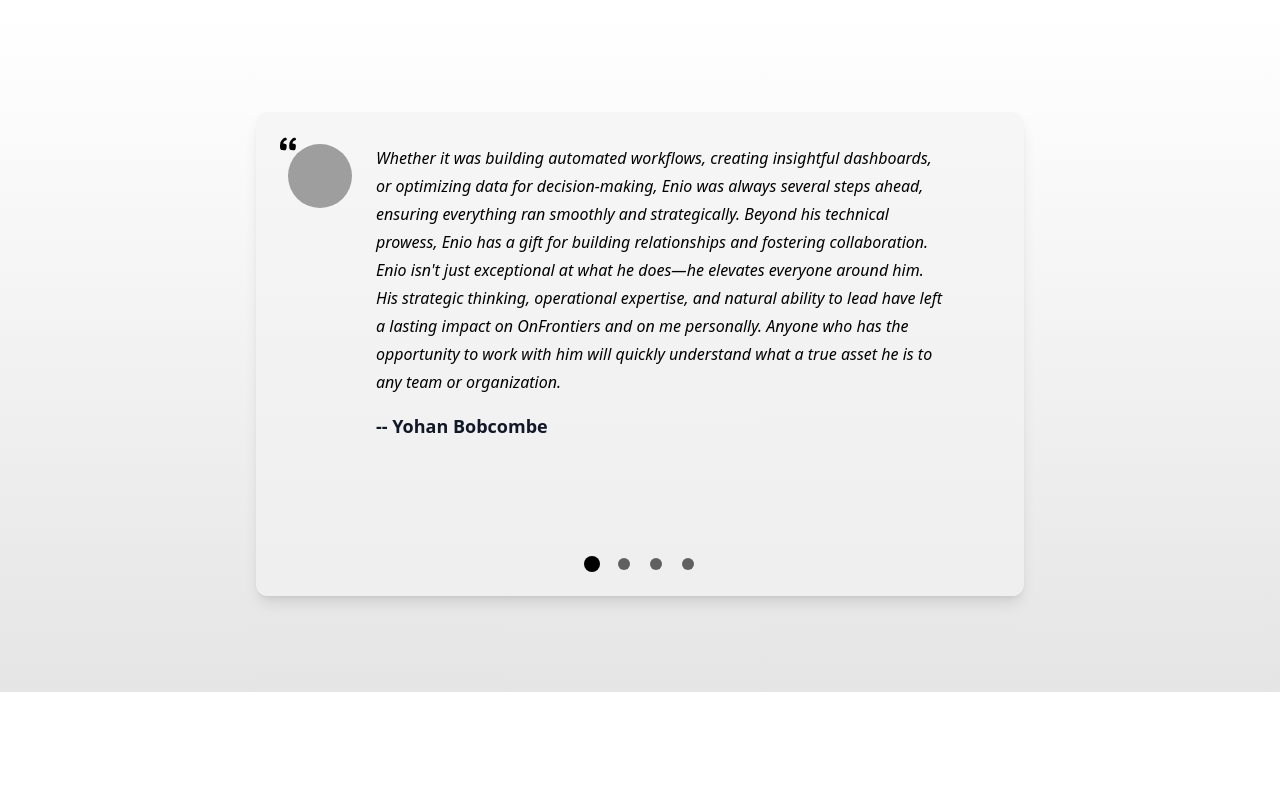
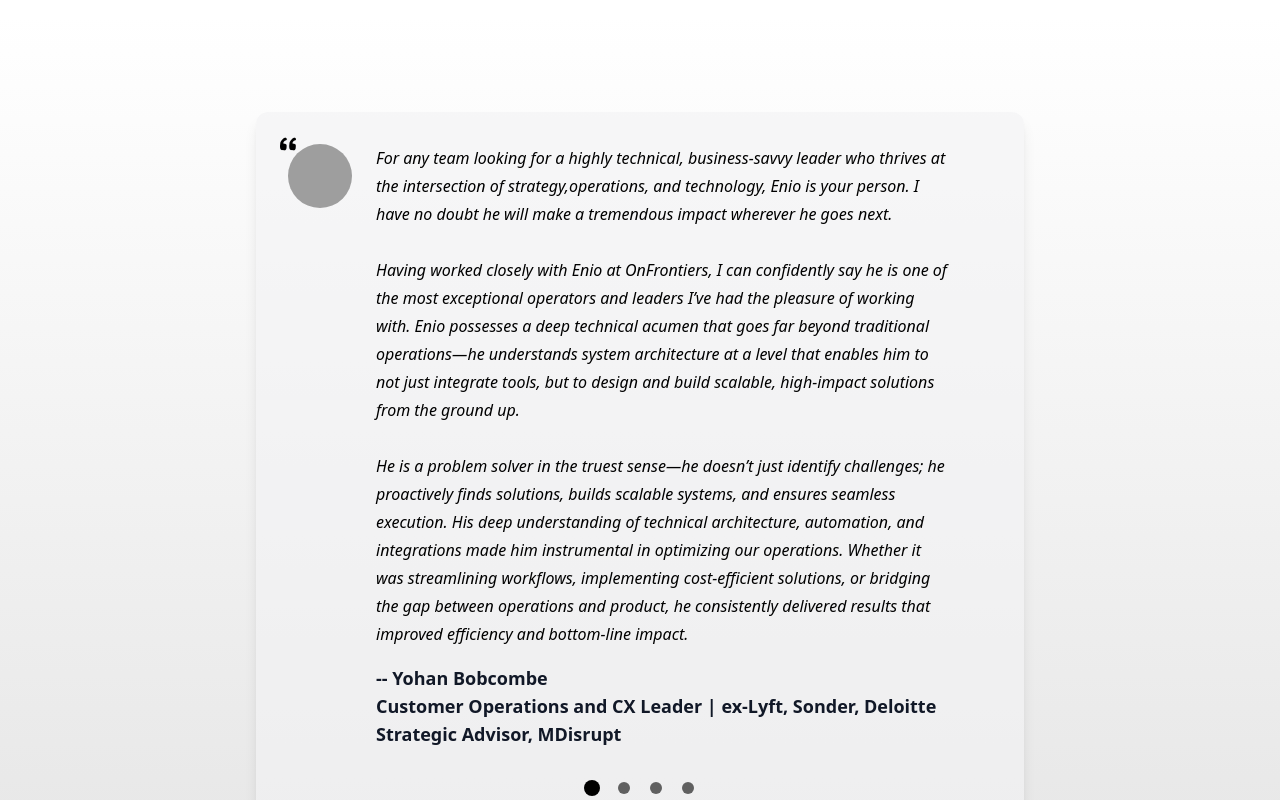
Before and after one commit to borgesenioc/react-resume-enio, a Next.js app: page / in a window 1280 px wide. Shown: the part 3140-3940 px from the top of the page. Built offline with nearby package versions, Linux system fonts and the light colour scheme; grey boxes are pictures that could not be loaded.

Commit message:
Add Yohan's testimonial to my portfolio

```diff
--- a/src/components/Sections/Testimonials.tsx
+++ b/src/components/Sections/Testimonials.tsx
@@ -123,7 +123,7 @@ const Testimonial: FC<{testimonial: Testimonial; isActive: boolean}> = memo(
   ({testimonial: {text, name, image}, isActive}) => (
     <div
       className={classNames(
-        'flex w-full shrink-0 snap-start snap-always flex-col items-start gap-y-4 p-2 transition-opacity duration-1000 sm:flex-row sm:gap-x-6',
+        'whitespace-pre-line flex w-full shrink-0 snap-start snap-always flex-col items-start gap-y-3 p-2 transition-opacity duration-1000 sm:flex-row sm:gap-x-6',
         isActive ? 'opacity-100' : 'opacity-0',
       )}>
       {image ? (
@@ -135,7 +135,7 @@ const Testimonial: FC<{testimonial: Testimonial; isActive: boolean}> = memo(
         <QuoteIcon className="h-5 w-5 shrink-0 text-black sm:h-8 sm:w-8" />
       )}
       <div className="flex flex-col gap-y-4">
-        <p className="prose prose-sm font-medium italic text-black sm:prose-base">{text}</p>
+        <p className="whitespace-pre-line prose prose-sm font-medium italic text-black sm:prose-base">{text}</p>
         <p className="text-xs font-bold text-gray-900 sm:text-sm md:text-base lg:text-lg">-- {name}</p>
       </div>
     </div>
--- a/src/data/data.tsx
+++ b/src/data/data.tsx
@@ -222,28 +222,27 @@ export const testimonial: TestimonialSection = {
   imageSrc: testimonialImage,
   testimonials: [
     {
-      name: 'Yohan Bobcombe',
-      text: `Whether it was building automated workflows, creating insightful dashboards,
-      or optimizing data for decision-making, Enio was always several steps ahead, ensuring
-      everything ran smoothly and strategically. Beyond his technical prowess, Enio has a gift
-      for building relationships and fostering collaboration. Enio isn't just exceptional at
-      what he does—he elevates everyone around him. His strategic thinking, operational expertise,
-      and natural ability to lead have left a lasting impact on OnFrontiers and on me personally.
-      Anyone who has the opportunity to work with him will quickly understand what a true asset he
-      is to any team or organization.`,
+      name: `Yohan Bobcombe
+      Customer Operations and CX Leader | ex-Lyft, Sonder, Deloitte
+      Strategic Advisor, MDisrupt`,
+      text: `For any team looking for a highly technical, business-savvy leader who thrives at the intersection of strategy,operations, and technology, Enio is your person. I have no doubt he will make a tremendous impact wherever he goes next.
+
+       Having worked closely with Enio at OnFrontiers, I can confidently say he is one of the most exceptional operators and leaders I’ve had the pleasure of working with. Enio possesses a deep technical acumen that goes far beyond traditional operations—he understands system architecture at a level that enables him to not just integrate tools, but to design and build scalable, high-impact solutions from the ground up.
+
+       He is a problem solver in the truest sense—he doesn’t just identify challenges; he proactively finds solutions, builds scalable systems, and ensures seamless execution. His deep understanding of technical architecture, automation, and integrations made him instrumental in optimizing our operations. Whether it was streamlining workflows, implementing cost-efficient solutions, or bridging the gap between operations and product, he consistently delivered results that improved efficiency and bottom-line impact.
+       `,
       image:
-        'https://media.licdn.com/dms/image/v2/D4E03AQEutSEdjnoz8Q/profile-displayphoto-shrink_800_800/B4EZRn_GikGYAc-/0/1736911382968?e=1745452800&v=beta&t=IDk-N4kAjetRQCGLIg4vMXTTwG1tXoWF9nehss52jhY',
+        'https://media.licdn.com/dms/image/v2/D5603AQH-aKgELzy8pQ/profile-displayphoto-shrink_800_800/profile-displayphoto-shrink_800_800/0/1707170313673?e=1747267200&v=beta&t=A5GvvriSZ60QQ4oOUhLOwF49FQwgd2R_sY_eWmCoLUU',
     },
     {
-      name: 'Julie Motlagh',
-      text: `Whether it was building automated workflows, creating insightful dashboards,
-      or optimizing data for decision-making, Enio was always several steps ahead, ensuring
-      everything ran smoothly and strategically. Beyond his technical prowess, Enio has a gift
-      for building relationships and fostering collaboration. Enio isn't just exceptional at
-      what he does—he elevates everyone around him. His strategic thinking, operational expertise,
-      and natural ability to lead have left a lasting impact on OnFrontiers and on me personally.
-      Anyone who has the opportunity to work with him will quickly understand what a true asset he
-      is to any team or organization.`,
+      name: `Julie Motlagh
+      Professional Services Executive | Customer Success
+      Global Head of Customer Success, OnFrontiers`,
+      text: `Whether it was building automated workflows, creating insightful dashboards, or optimizing data for decision-making, Enio was always several steps ahead, ensuring everything ran smoothly and strategically.
+
+      Beyond his technical prowess, Enio has a gift for building relationships and fostering collaboration. Enio isn't just exceptional at what he does—he elevates everyone around him. His strategic thinking, operational expertise, and natural ability to lead have left a lasting impact on OnFrontiers and on me personally.
+
+      Anyone who has the opportunity to work with him will quickly understand what a true asset he is to any team or organization.`,
       image:
         'https://media.licdn.com/dms/image/v2/D4E03AQEutSEdjnoz8Q/profile-displayphoto-shrink_800_800/B4EZRn_GikGYAc-/0/1736911382968?e=1745452800&v=beta&t=IDk-N4kAjetRQCGLIg4vMXTTwG1tXoWF9nehss52jhY',
     },
```
